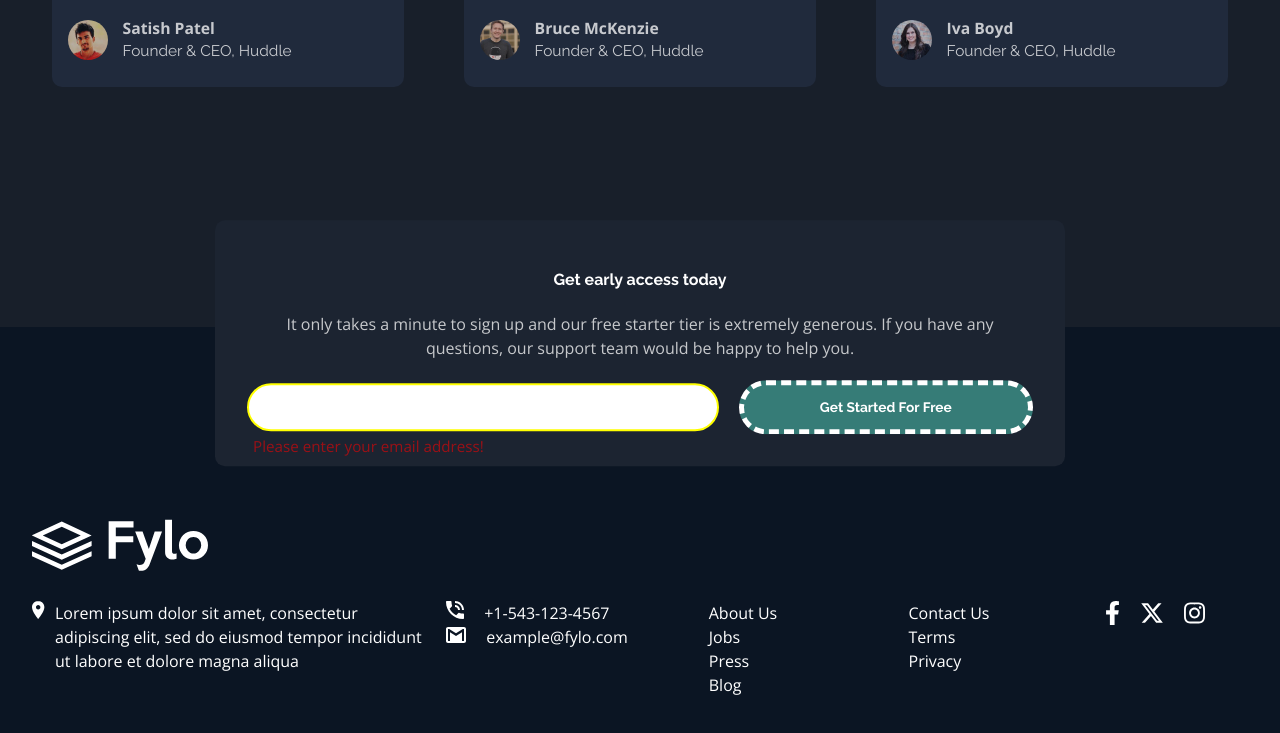
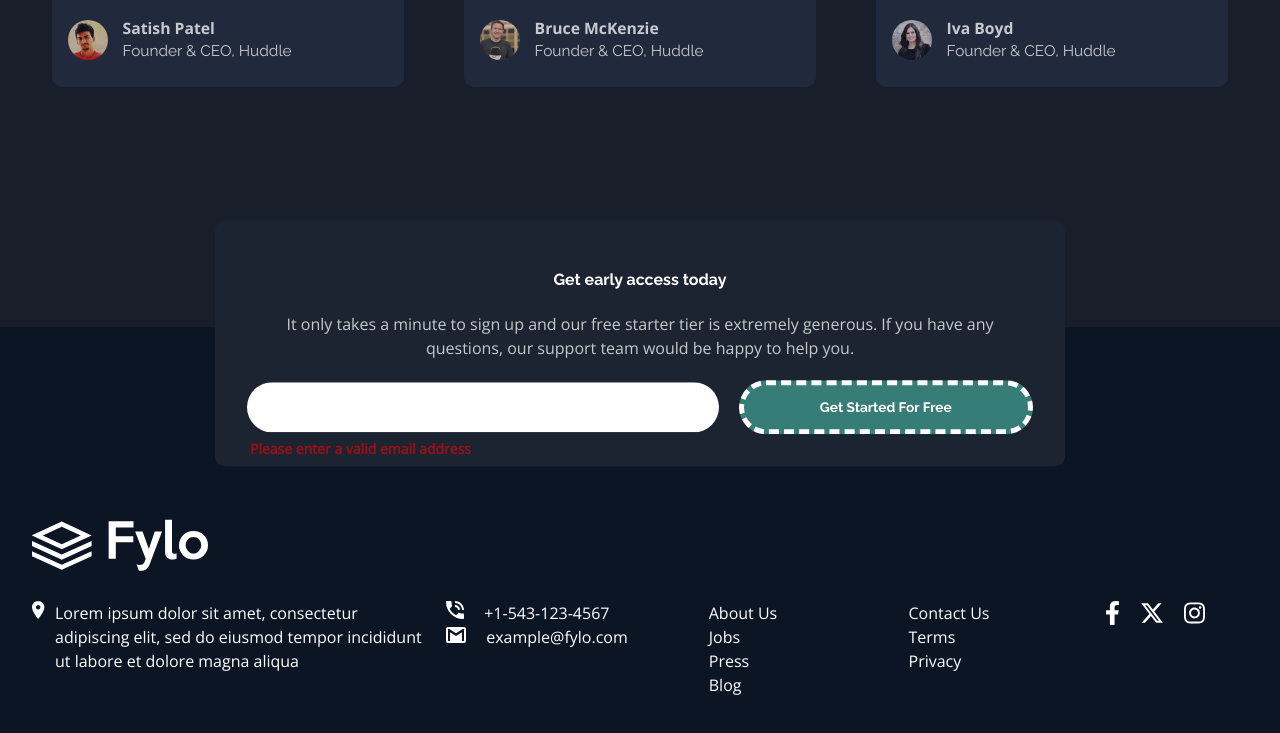
Before and after one commit to ofthewildfire/fem-fylo-landing-page, a website built with Vite: page index.html in a window 1280 px wide. Both pictures are taken after a click on the button "Get Started For Free". Shown: the part 2193-2926 px from the top of the page. Built offline with nearby package versions, Linux system fonts and the light colour scheme.

Commit message:
Updates error messages and styles to better match mockups

```diff
--- a/main.js
+++ b/main.js
@@ -1,22 +1,22 @@
-import "./src/index.scss"
+import "./src/index.scss";
 
 // Email Validation
 
-const emailAddressInput = document.querySelector("#email-address")
-const getStartedButton = document.querySelector("#get-started-btn")
-const errorDisplay = document.querySelector("#error")
-const emailRegex = /^[^\s@]+@[^\s@]+\.[^\s@]+$/
+const emailAddressInput = document.querySelector("#email-address");
+const getStartedButton = document.querySelector("#get-started-btn");
+const errorDisplay = document.querySelector("#error");
+const emailRegex = /^[^\s@]+@[^\s@]+\.[^\s@]+$/;
 
 getStartedButton.addEventListener("click", (e) => {
-	e.preventDefault()
-	let inputEmailValue = emailAddressInput.value
-	console.log(inputEmailValue)
-	document.querySelector("#email-address").value = ""
-	emailAddressInput.style.border = "2px solid yellow"
+  e.preventDefault();
+  let inputEmailValue = emailAddressInput.value;
+  console.log(inputEmailValue);
+  document.querySelector("#email-address").value = "";
+  //emailAddressInput.style.border = "2px solid yellow"; // commented out as couldn't see this style in the mockups
 
-	// Check email
-	// Changed to ternary, because I like them more and they are easier for me to read.
-	!emailRegex.test(inputEmailValue)
-		? (errorDisplay.textContent = "Please enter your email address!")
-		: (errorDisplay.textContent = "")
-})
+  // Check email
+  // Changed to ternary, because I like them more and they are easier for me to read.
+  !emailRegex.test(inputEmailValue)
+    ? (errorDisplay.textContent = "Please enter a valid email address") // changed to better reflect active state mockup
+    : (errorDisplay.textContent = "");
+});
--- a/src/components/_early_acess.scss
+++ b/src/components/_early_acess.scss
@@ -61,7 +61,8 @@
     bottom: 0.5em;
     left: 2.5em;
     // Change font-size! Legit cannot be bothered to go and solve this now.
-		font-size: 0.95rem;
+    font-size: 0.875rem; // font-size changed done :)
+    font-weight: 600; // added to better reflect active state mockup
   }
 }
 
```
Lines whose indentation alone changed are shown as unchanged.
